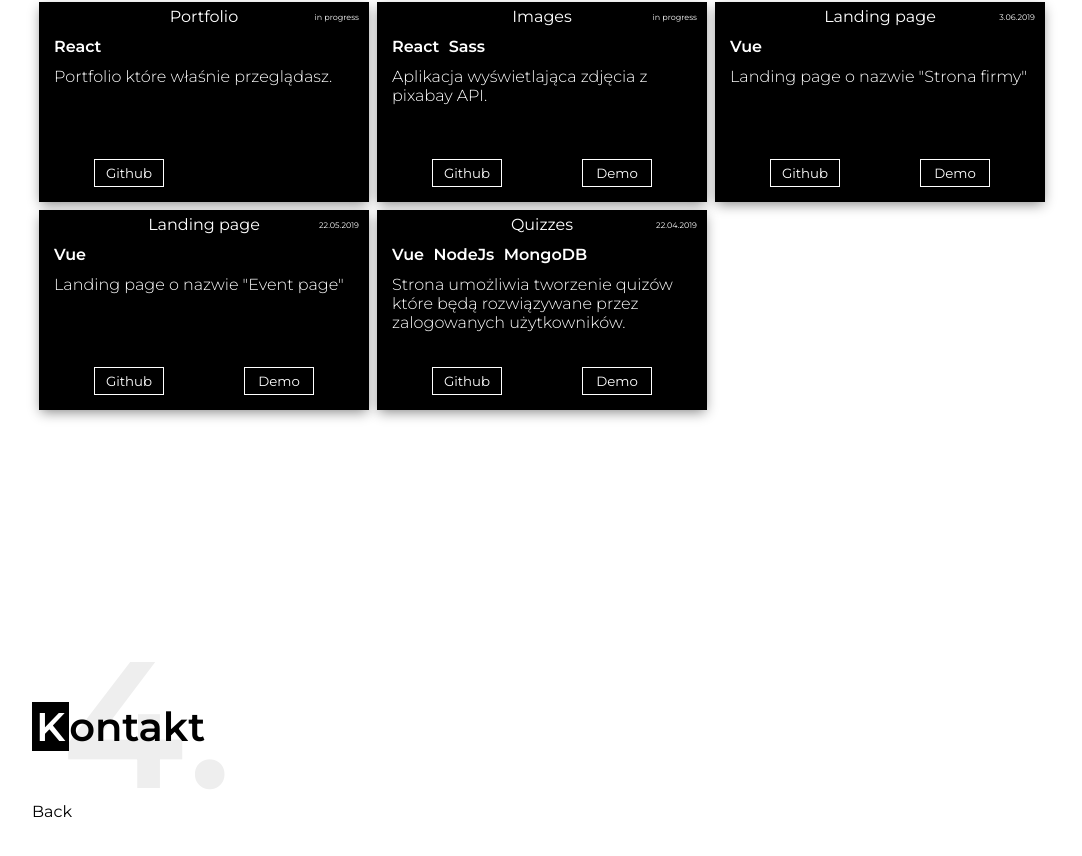
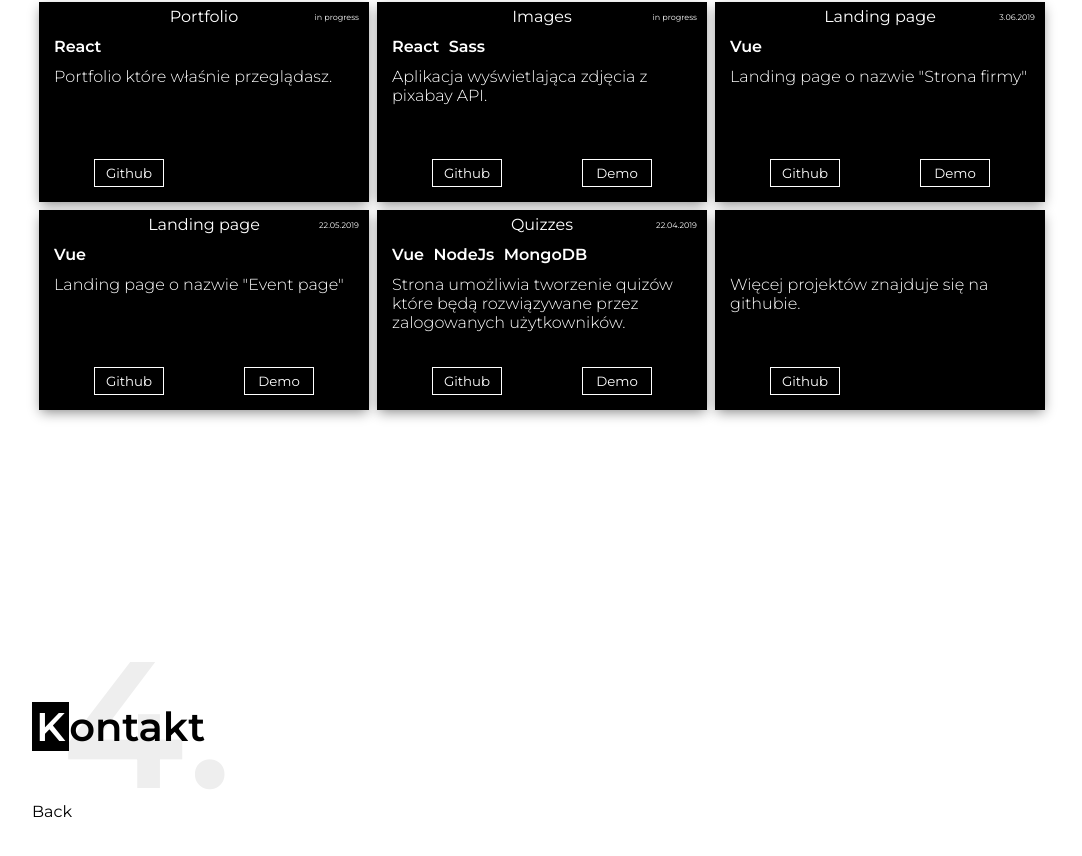
Before and after one commit to qqavon/My-portfolio, a React (Create React App) app: page /sections in a window 1280 px wide. Shown: the part 1854-2710 px from the top of the page, without its empty margins (98-1180 px from the left). Built offline with nearby package versions, Linux system fonts and the light colour scheme; the HTML template or start-up script is replaced by a standard one.

Commit message:
Added additional transitions

```diff
--- a/src/components/Hero/Hero.js
+++ b/src/components/Hero/Hero.js
@@ -6,6 +6,7 @@ const Hero = () => {
     const appearAnimation = () => {
         const elements = document.querySelectorAll('.curtain, .hero')
         const menuListItems = document.querySelectorAll('.menu__list__item')
+        const names = document.querySelectorAll('.me__as, .me__name, .me__icon')
 
         elements.forEach(element => {
             element.classList.add('appear')
@@ -17,7 +18,12 @@ const Hero = () => {
                     item.classList.add('appear')
                 }, (index * 175) )
             })
-        }, 600)
+            names.forEach((name, index) => {
+                setTimeout(() => {
+                    name.classList.add('appear')
+                }, (index * 100))
+            })
+        }, 500)
     }
 
     const navScroll = el => {
--- a/src/components/Hero/hero.css
+++ b/src/components/Hero/hero.css
@@ -70,6 +70,15 @@ a:visited {
 .me__as {
     font-size: 16px;
     font-weight: 300;
+}
+.me__name, .me__as, .me__icon {
+    opacity: 0;
+    transform: translateY(15px);
+    transition: opacity .5s ease-in-out, transform .5s ease-in-out;
+}
+.me__name[class~=appear], .me__as[class~=appear], .me__icon[class~=appear] {
+    transform: translateY(0px);
+    opacity: 1;
 }
 
 .me__icon {
--- a/src/components/ProjectItem/ProjectItem.js
+++ b/src/components/ProjectItem/ProjectItem.js
@@ -4,7 +4,9 @@ import './projectItem.css'
 const ProjectItem = ({name, stack, imgSrc, githubUrl, demoUrl, date, description}) => {
     return (
         <div className="projects__list__item">
-            <img src={`src/img/projects/${ imgSrc }`} />
+            { imgSrc ?
+                <img src={`src/img/projects/${ imgSrc }`} /> : null
+            }
             <div className="project-body">
                 <span className="project-body__name"> { name } </span>
 
--- a/src/components/Projects/Projects.js
+++ b/src/components/Projects/Projects.js
@@ -45,6 +45,14 @@ const Projects = () => {
             githubUrl: 'https://github.com/qqavon/quizzes',
             demoUrl: 'https://qqavon.github.io/quizzes/#/',
             date: '22.04.2019'
+        },
+        {
+            name: '',
+            imgSrc: '',
+            description: 'Więcej projektów znajduje się na githubie.',
+            stack: [],
+            githubUrl: 'https://github.com/qqavon?tab=repositories',
+            date: ''
         }
     ]
 
--- a/src/index.css
+++ b/src/index.css
@@ -63,6 +63,7 @@ section {
   background-color: transparent;
   padding: 5px 10px;
   min-width: 70px;
+  outline: none;
   cursor: pointer;
 }
 .button--white {
```
